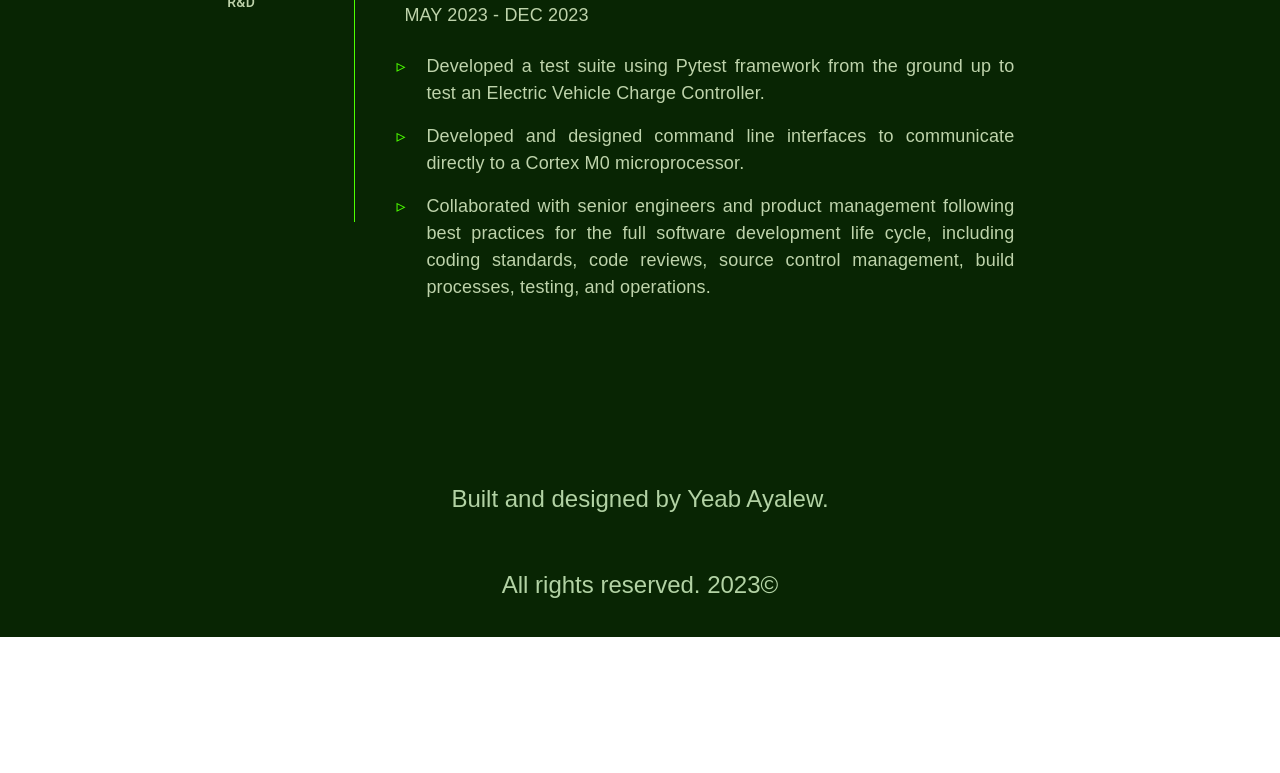
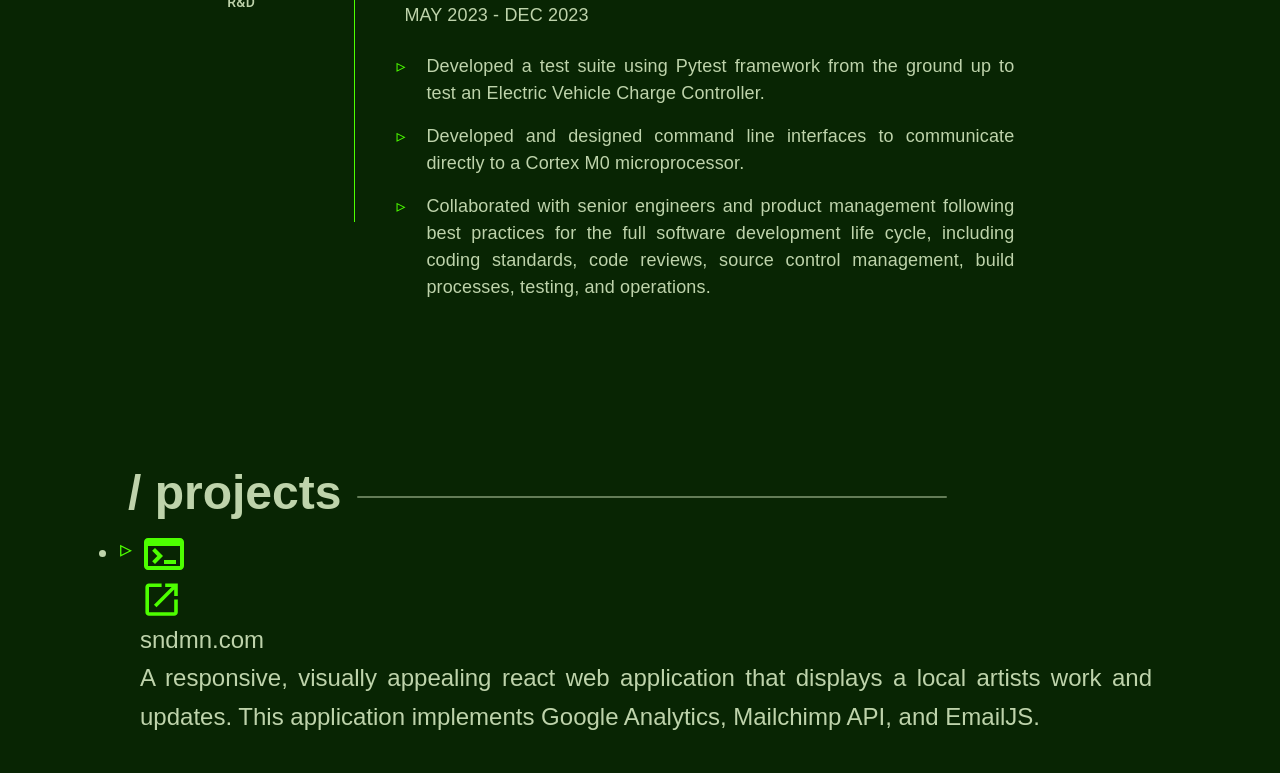
Before and after one commit to yayalew/yeabayalew.com, a React (Create React App) app: page / in a window 1280 px wide. Shown: the part 2000-2773 px from the top of the page. Before the commit the page ends 2637 px from the top, so only its background shows below. Built offline with nearby package versions, Linux system fonts and the light colour scheme; a web font is replaced by a local one.

Commit message:
initial commit

```diff
--- a/package.json
+++ b/package.json
@@ -8,7 +8,8 @@
     "@fortawesome/fontawesome-free": "^6.4.2",
     "@material-ui/core": "^4.12.4",
     "@material-ui/icons": "^4.11.3",
-    "@mui/material": "^5.14.14",
+    "@mui/icons-material": "^5.14.15",
+    "@mui/material": "^5.14.15",
     "@testing-library/jest-dom": "^5.17.0",
     "@testing-library/react": "^13.4.0",
     "@testing-library/user-event": "^13.5.0",
--- a/src/App.js
+++ b/src/App.js
@@ -4,6 +4,7 @@ import Footer from './components/Footer';
 import About from './pages/About';
 import Experience from './pages/Experience';
 import SideNav from './components/SideNav';
+import Projects from './pages/Projects';
 
 function App() {
   return (
@@ -12,6 +13,7 @@ function App() {
       <Home />
       <About />
       <Experience />
+      <Projects />
       <Footer />
     </div>
     <SideNav />
--- a/src/index.css
+++ b/src/index.css
@@ -7,4 +7,5 @@ code {
 
 body {
   font-family: 'NTR', sans-serif;
+  background-color: #082503;
 }
--- a/src/pages/Home.js
+++ b/src/pages/Home.js
@@ -1,8 +1,6 @@
 import React from 'react';
 import TypingText from '../components/TypingText';
 import "../styles/Home.css";
-
-import "../styles/Home.css"
 import { MDBBtn } from 'mdb-react-ui-kit';
 import logo from '../assets/Y.png'
 import { Fade } from 'react-reveal';
--- /dev/null
+++ b/src/pages/Projects.js
@@ -0,0 +1,77 @@
+import React from 'react';
+import { Fade } from 'react-reveal';
+import '../styles/Projects.css'
+import TerminalIcon from '@mui/icons-material/Terminal';
+import GitHubIcon from '@mui/icons-material/GitHub';
+import LaunchIcon from '@mui/icons-material/Launch';
+
+export default function Projects() {
+
+  const projects = {
+    "Sndmn.com": {
+      title: "sndmn.com",
+      desc:
+        "A responsive, visually appealing react web application that displays a local artists work and updates. This application implements Google Analytics, Mailchimp API, and EmailJS. ",
+      techStack: "React.js, Node.js",
+      link: "https://github.com/yayalew/sndm.com",
+      open: "https://www.sndmn.com",
+    },
+    "Newsletter app": {
+      title: "Newsletter app",
+      desc:
+        "A simple newsletter app that allows users to subscribe to a mailing list. This application implements Mailchimp API and bootstrap. ",
+      techStack: "Javascript, Bootstap5",
+      link: "https://github.com/yayalew/newsletter",
+      open: "",
+    },
+
+  }
+
+  return (
+    <div className='projects' id='projects'>
+      <Fade bottom cascade>
+        <div className="header-div">
+          <h1>/ projects</h1>
+        </div>
+      </Fade>
+      <div className='projects-container'>
+
+          <ul className='projects-list'>
+            {Object.keys(projects).map((key, i) => {
+            return (
+              <Fade bottom cascade delay={`${i + 1}00ms`}>
+              <li className='project'>
+                <div className='project-card'>
+                <div className="project-header">
+                  <div className='terminal-icon'>
+                    <a href={projects[key]["link"]}>
+                      <TerminalIcon style={{ fontSize: "2em" }}></TerminalIcon>
+                    </a>
+                    </div>
+                    <span className='project-links'>
+                    <a href={projects[key]["open"]}>
+                      <LaunchIcon style={{ fontSize: "1.8em" }}></LaunchIcon>
+                    </a>
+                  </span>
+                  </div>
+
+                  <div className='project-title'>
+                    {projects[key]["title"]}
+                  </div>
+                  <div className='project-desc'>
+                    {projects[key]["desc"]}
+                  </div>
+                  <div className='project-tech-stack'>
+                    <p>{projects[key]["techStack"]}</p>
+                  </div>
+
+                  </div>
+              </li>
+              </Fade>
+            );
+          })}
+          </ul>
+      </div>
+    </div>
+  )
+}
--- /dev/null
+++ b/src/styles/Projects.css
@@ -0,0 +1,208 @@
+.projects {
+  display: flex;
+  min-width: 80%;
+  max-width: 600px;
+  flex-direction: column;
+  margin: 0 20% 0 10%;
+  min-height: 100vh;
+  align-items: center;
+  text-align: justify;
+}
+
+
+.header-div {
+  justify-self: flex-start;
+  width: 100%;
+  flex-direction: row;
+}
+
+#projects p {
+  color: #B2D2A4;
+  font-size: 1.5rem;
+  margin-top: 2rem;
+  margin-bottom: 2rem;
+  text-align: justify;
+  line-height: 2rem;
+}
+
+h1 {
+  text-align: left;
+  font-size: 3rem;
+  position: relative;
+  display: flex;
+  color: #BED3AB;
+  font-weight: bold;
+}
+
+h1:after {
+  content: '';
+  flex: 1;
+  margin-left: 1rem;
+  margin-right: 20%;
+  height: 2px;
+  background-color: #BED3AB;
+  opacity: 0.5;
+  margin-top: 2rem;
+  border-radius: 20px;
+}
+/* repeat(auto-fill,minmax(250px,1fr)); */
+@media only screen and (max-width: 600px) {
+  .projects {
+    display: flex;
+    min-width: 80%;
+    flex-direction: column;
+    margin: 0;
+    height: 120vh;
+    align-items: center;
+    text-align: justify;
+  }
+
+  .projects-desc {
+    text-align: justify;
+    min-width: 10%;
+    display: flex;
+    flex-direction: column;
+    justify-content: flex-start;
+    align-items: center;
+    margin: 0;
+  }
+
+  .header-div {
+    justify-self: flex-start;
+    width: 100%;
+    flex-direction: row;
+    padding-left: 5%;
+  }
+
+  #projects h1 {
+    text-align: left;
+    font-size: 2rem;
+    position: relative;
+    display: flex;
+    color: #BED3AB;
+    font-weight: bold;
+  }
+
+  #projects h1:after {
+  display: none;
+  }
+
+  .tech-stack-container {
+    display: flex;
+    flex-direction: row;
+    justify-content: center;
+    align-items: center;
+    width: 100%;
+  }
+
+  .tech-stack {
+    color: #4dff00;
+    font-weight: bold;
+  }
+
+   #projects .tech-stack-container p {
+    font-size: 1.5rem;
+  }
+
+  #projects p {
+    color: #B2D2A4;
+    font-size: 1rem;
+    margin-top: 2rem;
+    /* margin-bottom: 2rem; */
+    text-align: center;
+    /* line-height: 2rem; */
+  }
+
+  .projects-left {
+    display: flex;
+    flex-direction: column;
+    justify-content: center;
+    align-items: center;
+    height: unset;
+    max-width: 100%;
+  }
+  .project-header:first-child {
+    border-radius: calc(0.25rem - 1px) calc(0.25rem - 1px) 0 0;
+  }
+
+  .project-header {
+    margin-top: -20px;
+    display: flex;
+    padding: 1.25em 0!important;
+    flex-direction: row;
+    justify-content: space-between;
+    border-bottom: none!important;
+  }
+
+  .project-title {
+    font-family: "NTR",sans-serif;
+    color: #BED3AB;
+    font-size: 24px;
+    font-weight: 700;
+  }
+
+  .project-tech-stack{
+    font-family: "NTR",sans-serif;
+    color: #BED3AB;
+    font-size: 18px;
+    font-weight: 700;
+  }
+
+  .project-desc {
+    text-align: left;
+    font-size: 18px;
+  }
+
+  .project-card {
+    cursor: default;
+    display: flex;
+    flex-direction: column;
+    position: relative;
+    height: 100%;
+    padding: 2rem 1.75rem;
+    background-color: #02894B;
+    border-radius: 16px;
+    width: 100%;
+  }
+
+  #projects ul {
+    padding-top: 20px;
+    list-style-type: none;
+    display: grid;
+    grid-template-columns: repeat(auto-fill,minmax(250px,1fr));
+    margin-left: -40px;
+    padding-right: 3%;
+    grid-gap: 4%;
+    /* margin-bottom: 5%; */
+  }
+
+  #projects li {
+    position: relative;
+    /* padding-left: 20px; */
+    /* margin-left: 10%; */
+    font-size: 1.2rem;
+    color: #BED3AB;
+  }
+
+  #projects li::before{
+   display: none;
+  }
+
+
+  .projects-container {
+    display: flex;
+    flex-direction: column;
+    justify-content: flex-start;
+    height: unset;
+    padding-left: unset;
+    max-width: 100%;
+  }
+
+  .projects-right {
+    display: none; /* Hide the right section on mobile */
+  }
+
+  .projects-right .profile-pic-container {
+    display: none; /* Hide the profile pic container on mobile */
+  }
+}
```
Also changed, not shown: src/assets/sndmn-project.png (added), 1 other file (tests, documents, lock files or other folders).
